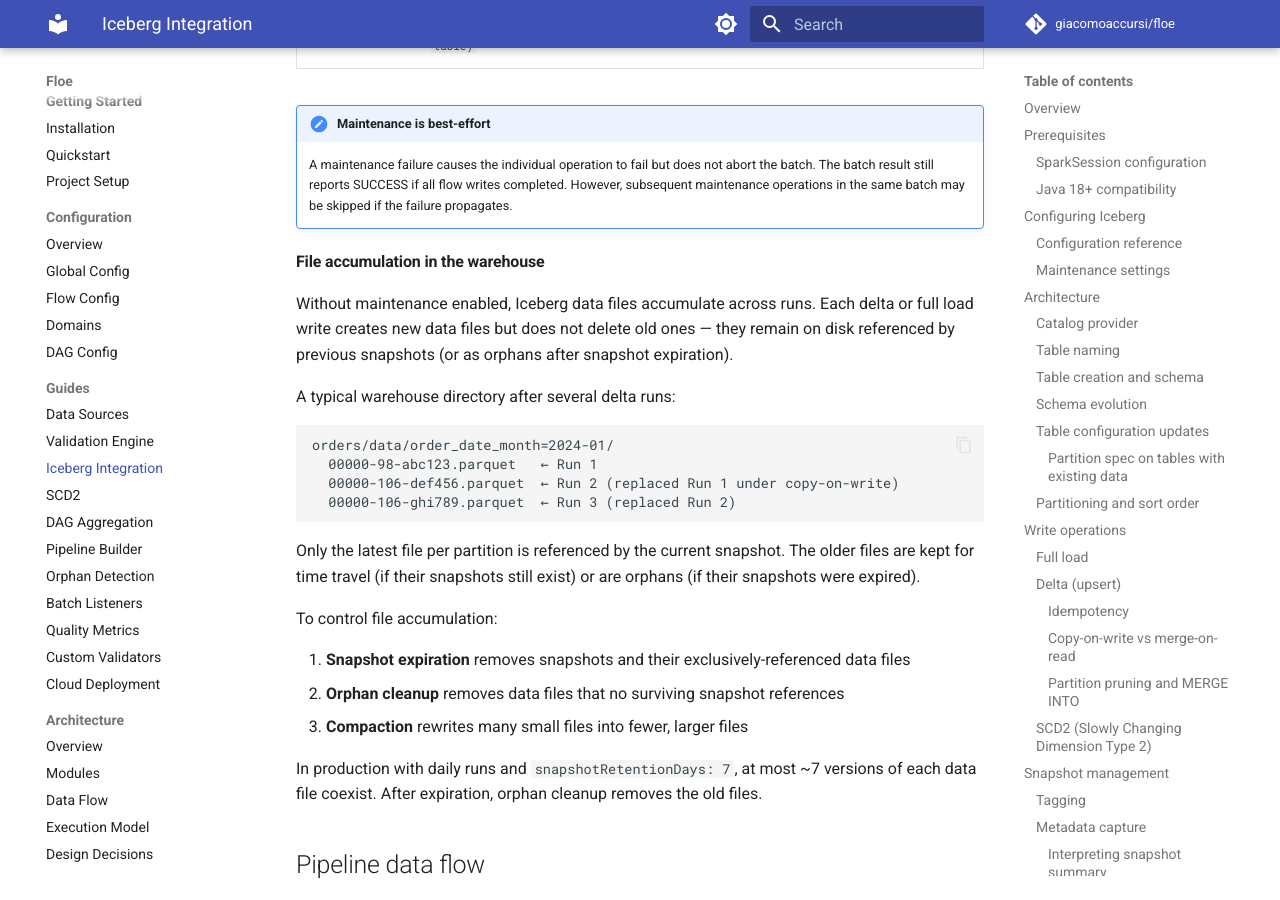
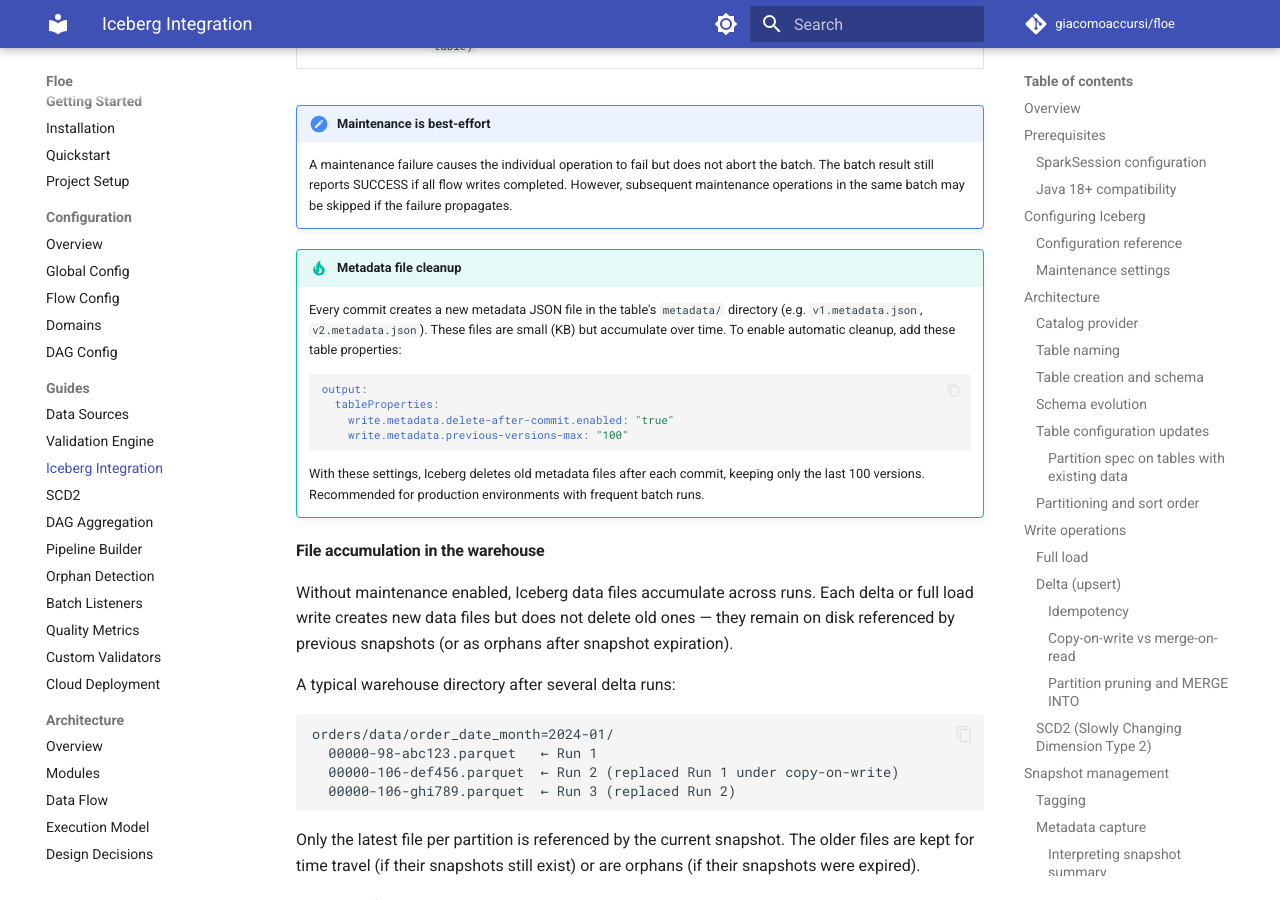
Before and after one commit to giacomoaccursi/Floe, an MkDocs documentation site: the page built from site-docs/guides/iceberg.md, in a window 1280 px wide and 900 px high, scrolled down 11731 px. Built offline with MkDocs 1.6.1 and Material for MkDocs 9.7.7, drawn with Linux system fonts in a browser that asks for light colours; comment, search, counter and statistics services are not loaded.

Commit message:
docs(iceberg): add metadata file cleanup tip

````diff
--- a/site-docs/guides/iceberg.md
+++ b/site-docs/guides/iceberg.md
@@ -406,6 +406,18 @@ For each flow's table, the framework runs the enabled maintenance operations:
 !!!note "Maintenance is best-effort"
     A maintenance failure causes the individual operation to fail but does not abort the batch. The batch result still reports SUCCESS if all flow writes completed. However, subsequent maintenance operations in the same batch may be skipped if the failure propagates.
 
+!!!tip "Metadata file cleanup"
+    Every commit creates a new metadata JSON file in the table's `metadata/` directory (e.g. `v1.metadata.json`, `v2.metadata.json`). These files are small (KB) but accumulate over time. To enable automatic cleanup, add these table properties:
+
+    ```yaml
+    output:
+      tableProperties:
+        write.metadata.delete-after-commit.enabled: "true"
+        write.metadata.previous-versions-max: "100"
+    ```
+
+    With these settings, Iceberg deletes old metadata files after each commit, keeping only the last 100 versions. Recommended for production environments with frequent batch runs.
+
 #### File accumulation in the warehouse
 
 Without maintenance enabled, Iceberg data files accumulate across runs. Each delta or full load write creates new data files but does not delete old ones — they remain on disk referenced by previous snapshots (or as orphans after snapshot expiration).
````
